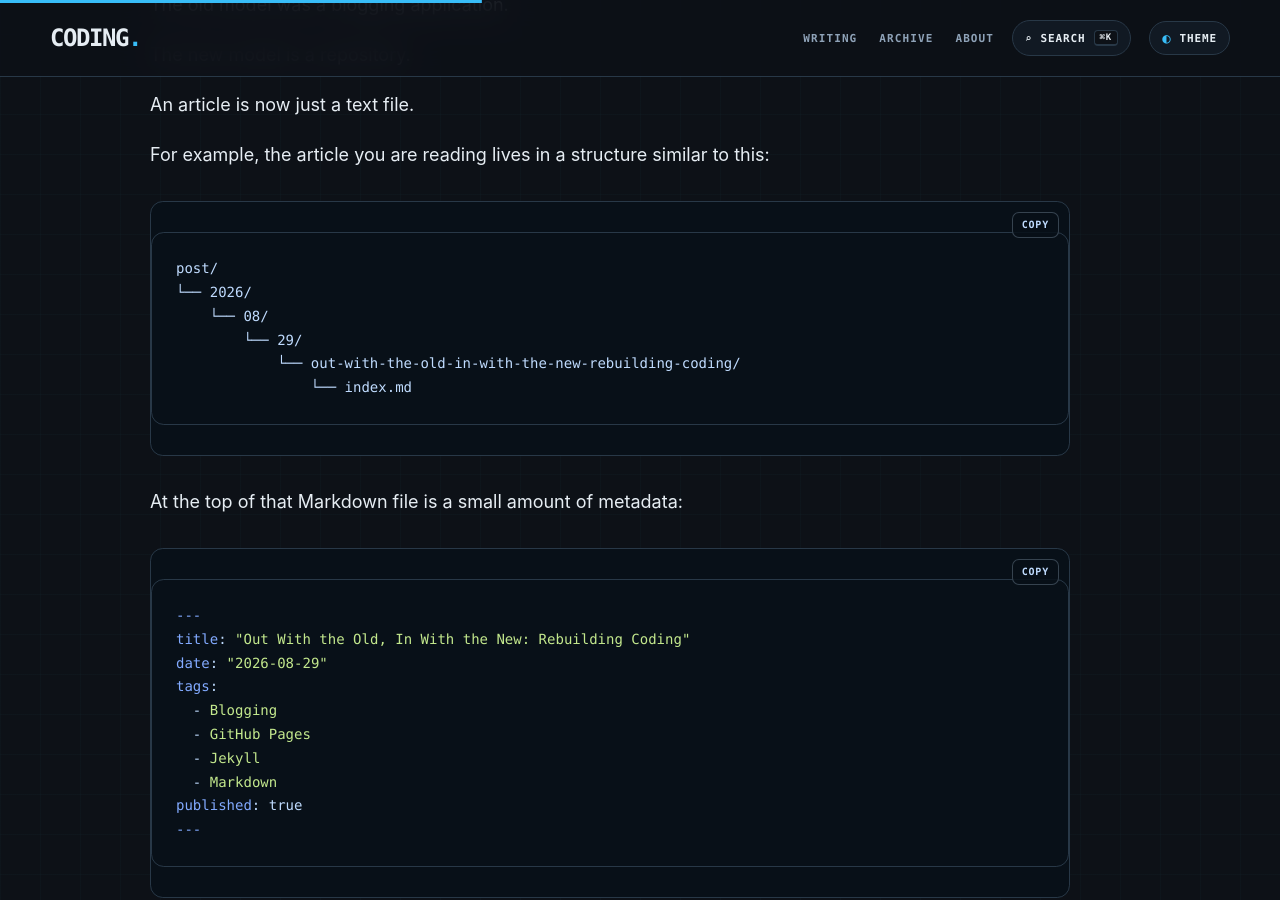
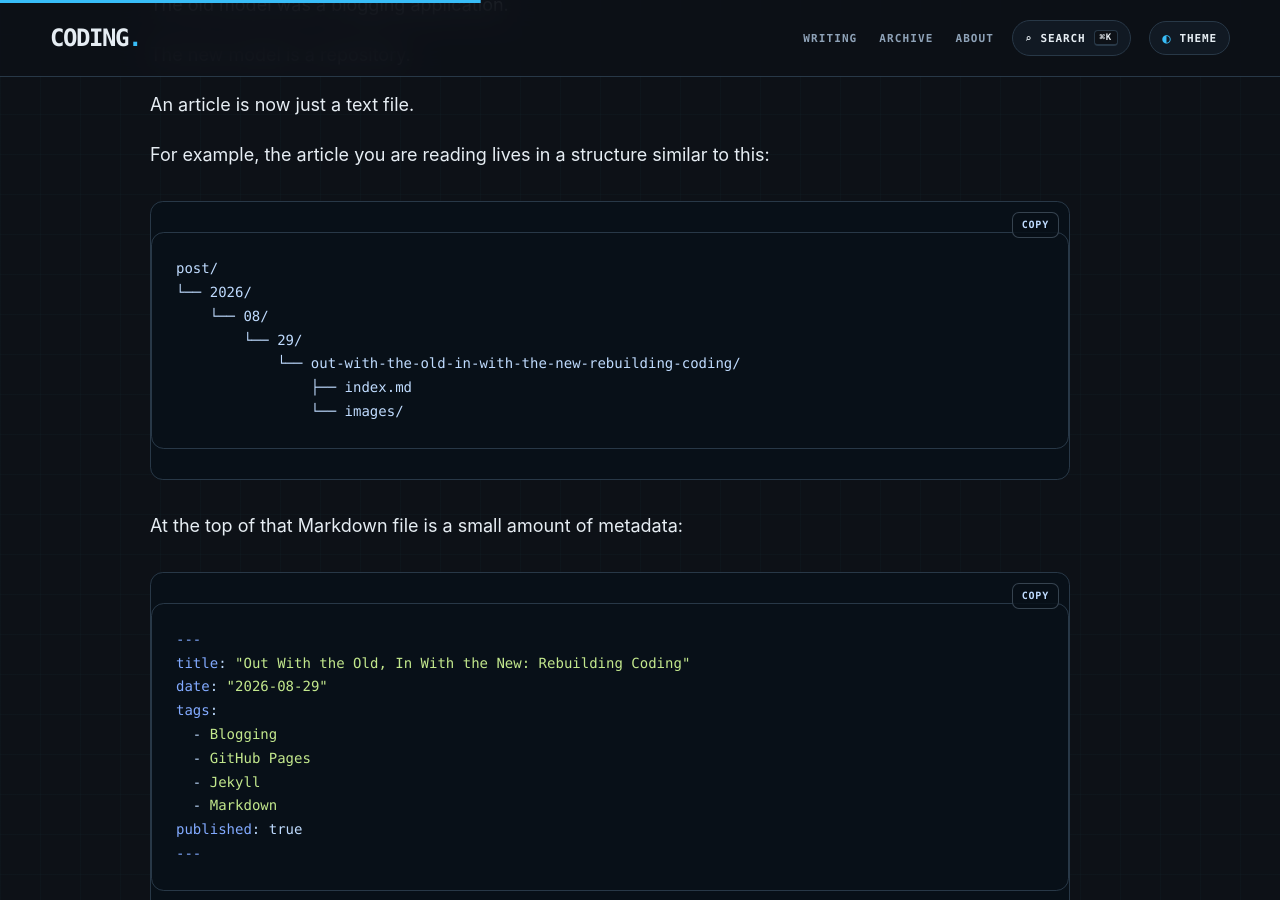
Before and after one commit to infoconex/coding-blog, a Jekyll site: the page built from post/2026/08/29/out-with-the-old-in-with-the-new-rebuilding-coding/index.md, in a window 1280 px wide and 900 px high, scrolled down 4166 px. Built offline with Jekyll 4.4.1, drawn with Linux system fonts in a browser that asks for light colours.

Commit message:
Store redesign article images with post

````diff
--- a/post/2026/08/29/out-with-the-old-in-with-the-new-rebuilding-coding/index.md
+++ b/post/2026/08/29/out-with-the-old-in-with-the-new-rebuilding-coding/index.md
@@ -37,7 +37,7 @@
 
 But eventually the age of the site started to show.
 
-![The previous version of Jim Scott's Coding Blog.](/assets/images/2026/08/29/coding-blog-before.png)
+![The previous version of Jim Scott's Coding Blog.](images/coding-blog-before.png)
 
 *The previous version of the blog, captured from the Internet Archive.*
 
@@ -63,7 +63,7 @@
 
 The new site takes a very different approach.
 
-![The redesigned Coding homepage at coding.infoconex.com.](/assets/images/2026/08/29/coding-blog-after.png)
+![The redesigned Coding homepage at coding.infoconex.com.](images/coding-blog-after.png)
 
 *The redesigned Coding homepage at coding.infoconex.com.*
 
@@ -109,7 +109,8 @@
     └── 08/
         └── 29/
             └── out-with-the-old-in-with-the-new-rebuilding-coding/
-                └── index.md
+                ├── index.md
+                └── images/
 ```
 
 At the top of that Markdown file is a small amount of metadata:
````
